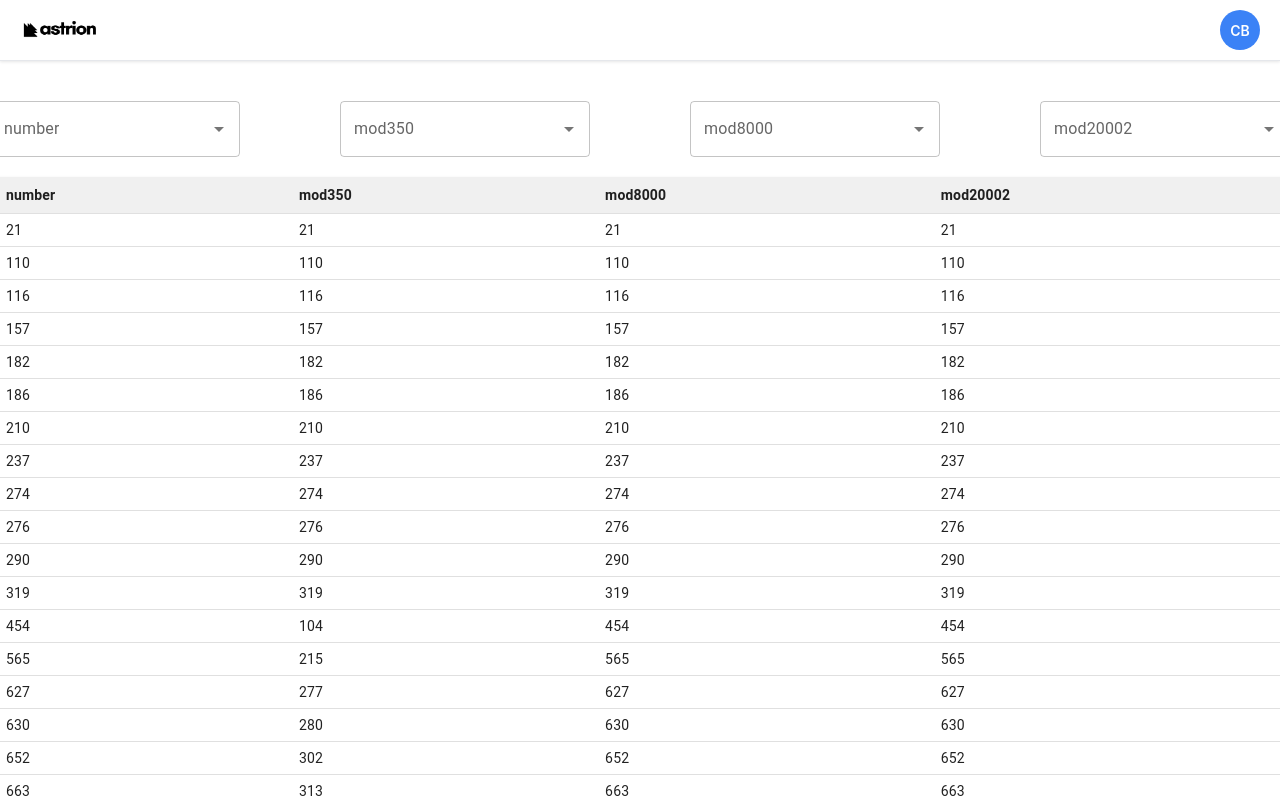
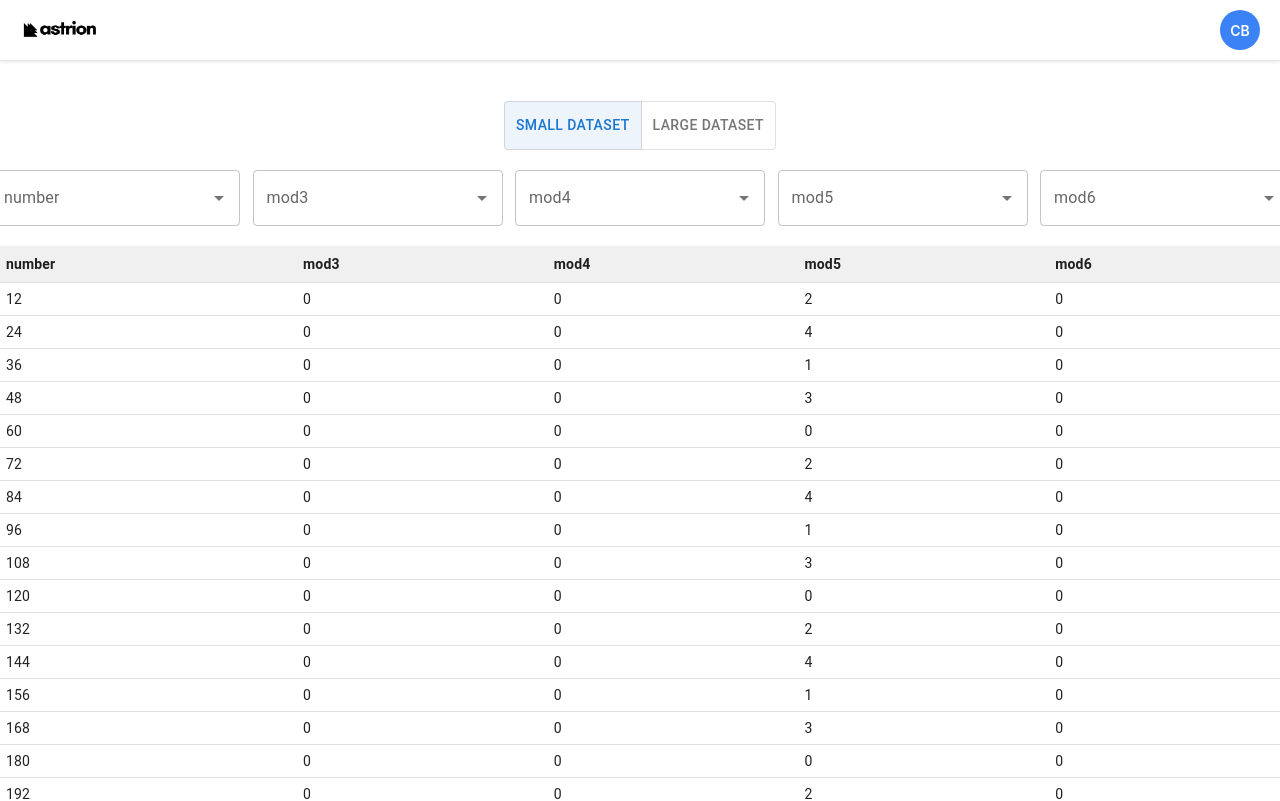
Before and after one commit to cole-britton/fe-filter-astrion, a React (Vite) app: page / in a window 1280 px wide. Shown: the top 801 px of the page. Built offline with nearby package versions, Linux system fonts and the light colour scheme.

Commit message:
finished filtering

```diff
--- a/src/App.css
+++ b/src/App.css
@@ -2,6 +2,13 @@
   display: flex;
   flex-direction: column;
   align-items: center;
+}
+
+.loading-container {
+  display: flex;
+  justify-content: center;
+  align-items: center;
+  height: 100vh;
 }
 
 .dropdown-container {
@@ -11,3 +18,7 @@
   margin-bottom: 20px;
   width: 1300px;
 }
+
+.toggle-container {
+  margin-bottom: 20px;
+}
--- a/src/App.tsx
+++ b/src/App.tsx
@@ -4,6 +4,7 @@ import "./App.css";
 import CustomPaginationActionsTable from "./components/DataTableBase/DataTableBase";
 import HeaderBar from "./components/HeaderBar/HeaderBar";
 import AutocompleteBigList from "./components/AutoCompleteBigList/AutoCompleteBigList";
+import DataSizeToggle from "./components/DataSizeToggle/DataSizeToggle";
 
 interface filterObject {
   title: string;
@@ -14,28 +15,102 @@ function App() {
   const [tableHeaders, setTableHeaders] = useState<string[]>([]);
   const [tableRows, setTableRows] = useState<any[][]>([]);
   const [loading, setLoading] = useState<boolean>(true);
-  const [filterOptions, setFilterOptions] = useState<filterObject[]>([]);
-  const [selectedNumbersFilter, setSelectedNumbersFilter] = useState<string[]>(
+  const [baseFilterOptions, setBaseFilterOptions] = useState<filterObject[]>(
     []
   );
+  const [selectedFilters, setSelectedFilters] = useState<{
+    [columnIndex: number]: string[];
+  }>({});
+  const [datasetSize, setDatasetSize] = useState<string>("small");
 
   const filteredTableRows = useMemo(() => {
-    if (selectedNumbersFilter.length === 0) {
+    if (Object.keys(selectedFilters).length === 0) {
       return tableRows;
     }
-    return tableRows.filter((row) => selectedNumbersFilter.includes(row[0]));
-  }, [tableRows, selectedNumbersFilter]);
+    return tableRows.filter((row) => {
+      return Object.entries(selectedFilters).every(
+        ([columnIndexStr, filterValues]) => {
+          const columnIndex = parseInt(columnIndexStr, 10);
+          if (filterValues.length === 0) {
+            return true;
+          }
+          return filterValues.includes(row[columnIndex]);
+        }
+      );
+    });
+  }, [tableRows, selectedFilters]);
 
-  const handleNumbersFilterChange = (
-    _event: React.SyntheticEvent,
-    value: string[]
-  ) => {
-    setSelectedNumbersFilter(value);
+  const dynamicFilterOptions = useMemo(() => {
+    if (baseFilterOptions.length === 0) return [];
+
+    const newOptions: filterObject[] = [];
+
+    newOptions.push({
+      title: baseFilterOptions[0].title,
+      options: baseFilterOptions[0].options,
+    });
+
+    for (
+      let filterIndex = 1;
+      filterIndex < baseFilterOptions.length;
+      filterIndex++
+    ) {
+      const rowsMatchingPreviousFilters = tableRows.filter((row) => {
+        for (
+          let prevFilterIndex = 0;
+          prevFilterIndex < filterIndex;
+          prevFilterIndex++
+        ) {
+          const selections = selectedFilters[prevFilterIndex];
+          if (selections && selections.length > 0) {
+            if (!selections.includes(row[prevFilterIndex])) {
+              return false;
+            }
+          }
+        }
+        return true;
+      });
+
+      const uniqueValues = Array.from(
+        new Set(
+          rowsMatchingPreviousFilters
+            .map((row) => row[filterIndex])
+            .filter(
+              (value) => value !== null && value !== undefined && value !== ""
+            )
+            .map(String)
+        )
+      );
+
+      newOptions.push({
+        title: baseFilterOptions[filterIndex].title,
+        options: uniqueValues,
+      });
+    }
+
+    return newOptions;
+  }, [baseFilterOptions, selectedFilters, tableRows]);
+
+  const handleFilterChange = (columnIndex: number, value: string[]) => {
+    setSelectedFilters((prevFilters) => {
+      const newFilters = { ...prevFilters };
+      newFilters[columnIndex] = value;
+
+      for (let i = columnIndex + 1; i < baseFilterOptions.length; i++) {
+        delete newFilters[i];
+      }
+
+      return newFilters;
+    });
+  };
+
+  const handleDatasetToggleChange = (value: string) => {
+    setDatasetSize(value);
   };
 
   useEffect(() => {
     setLoading(true);
-    fetch("/data/dataset_large.csv")
+    fetch(`/data/dataset_${datasetSize}.csv`)
       .then((response) => {
         if (!response.ok) {
           throw new Error(`HTTP error! status: ${response.status}`);
@@ -55,7 +130,6 @@ function App() {
               setTableRows(rowsData);
 
               const allFilterOptions: filterObject[] = [];
-
               for (
                 let columnIndex = 0;
                 columnIndex < headers.length;
@@ -78,10 +152,10 @@ function App() {
                 });
               }
 
-              setFilterOptions(allFilterOptions);
+              setBaseFilterOptions(allFilterOptions);
             } else {
               console.error("Parsed CSV data is empty or invalid.");
-              setFilterOptions([]);
+              setBaseFilterOptions([]);
             }
             setLoading(false);
           },
@@ -95,10 +169,10 @@ function App() {
         console.error("Error fetching CSV:", error);
         setLoading(false);
       });
-  }, []);
+  }, [datasetSize]);
 
   if (loading) {
-    return <div>Loading data...</div>;
+    return <div className="loading-container">Loading data...</div>;
   }
 
   return (
@@ -109,13 +183,20 @@ function App() {
         fullName="Cole Britton"
         email="cbritton@gmail.com"
       />
+      <div className="toggle-container">
+        <DataSizeToggle
+          value={datasetSize}
+          onChange={(_event, value) => handleDatasetToggleChange(value)}
+        />
+      </div>
       <div className="dropdown-container">
-        {filterOptions.slice(0, filterOptions.length).map((filter, idx) => (
+        {dynamicFilterOptions.map((filter, idx) => (
           <AutocompleteBigList
             key={idx}
             options={filter.options || []}
             label={filter.title || ""}
-            onChange={handleNumbersFilterChange}
+            value={selectedFilters[idx] || []}
+            onChange={(_event, value) => handleFilterChange(idx, value)}
           />
         ))}
       </div>
--- a/src/components/AutoCompleteBigList/AutoCompleteBigList.tsx
+++ b/src/components/AutoCompleteBigList/AutoCompleteBigList.tsx
@@ -10,6 +10,7 @@ import Typography from "@mui/material/Typography";
 interface AutocompleteBigListProps {
   label: string;
   options: string[];
+  value: string[];
   onChange: (event: React.SyntheticEvent, value: string[]) => void;
 }
 
--- /dev/null
+++ b/src/components/DataSizeToggle/DataSizeToggle.tsx
@@ -0,0 +1,25 @@
+import ToggleButton from "@mui/material/ToggleButton";
+import ToggleButtonGroup from "@mui/material/ToggleButtonGroup";
+
+interface DataSizeToggleProps {
+  value: string;
+  onChange: (event: React.SyntheticEvent, value: string) => void;
+}
+
+export default function DataSizeToggle({
+  value,
+  onChange,
+}: DataSizeToggleProps) {
+  return (
+    <ToggleButtonGroup
+      color="primary"
+      value={value}
+      exclusive
+      onChange={onChange}
+      aria-label="Dataset"
+    >
+      <ToggleButton value="small">Small Dataset</ToggleButton>
+      <ToggleButton value="large">Large Dataset</ToggleButton>
+    </ToggleButtonGroup>
+  );
+}
```
Also changed, not shown: 1 other file (tests, documents, lock files or other folders).
